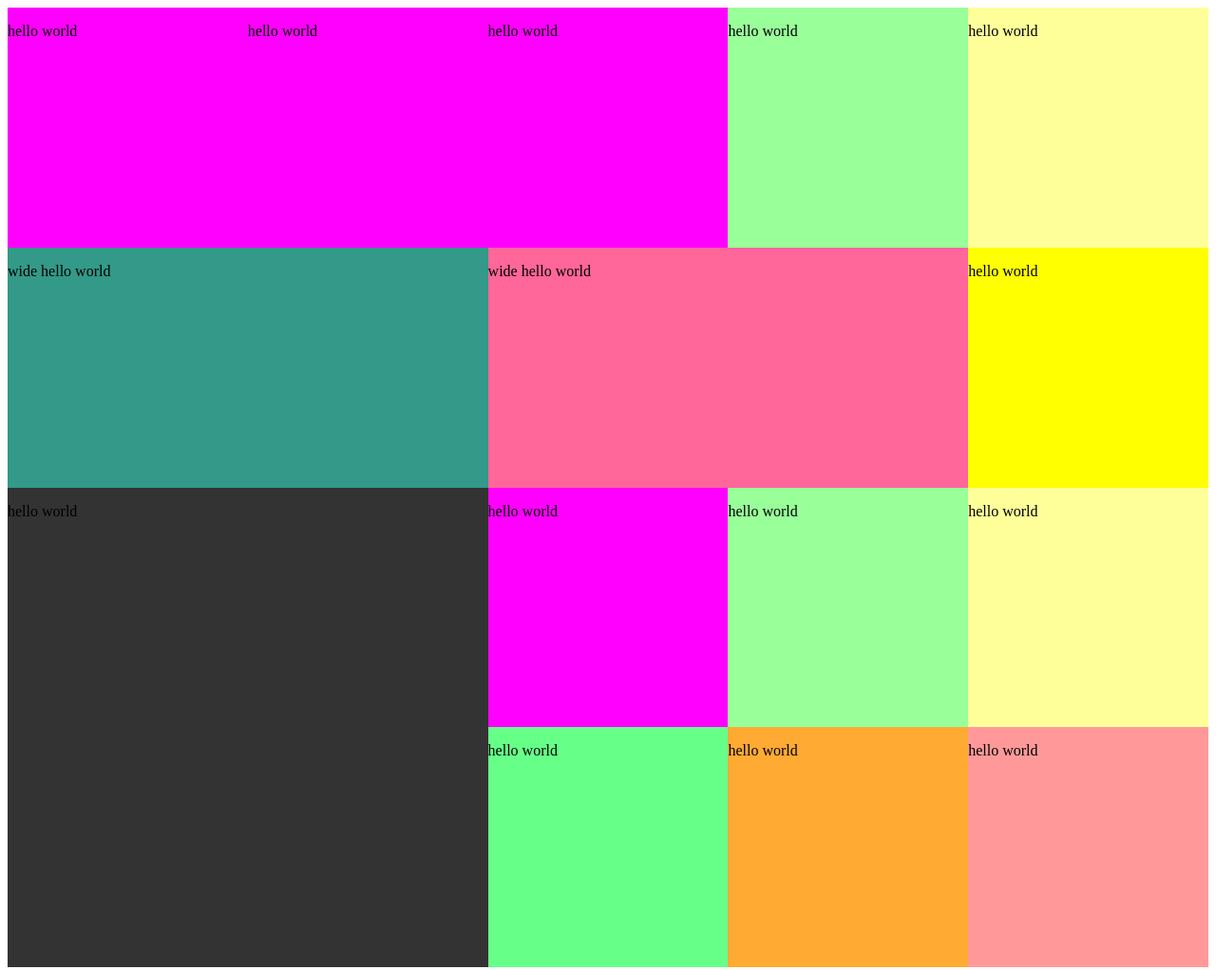
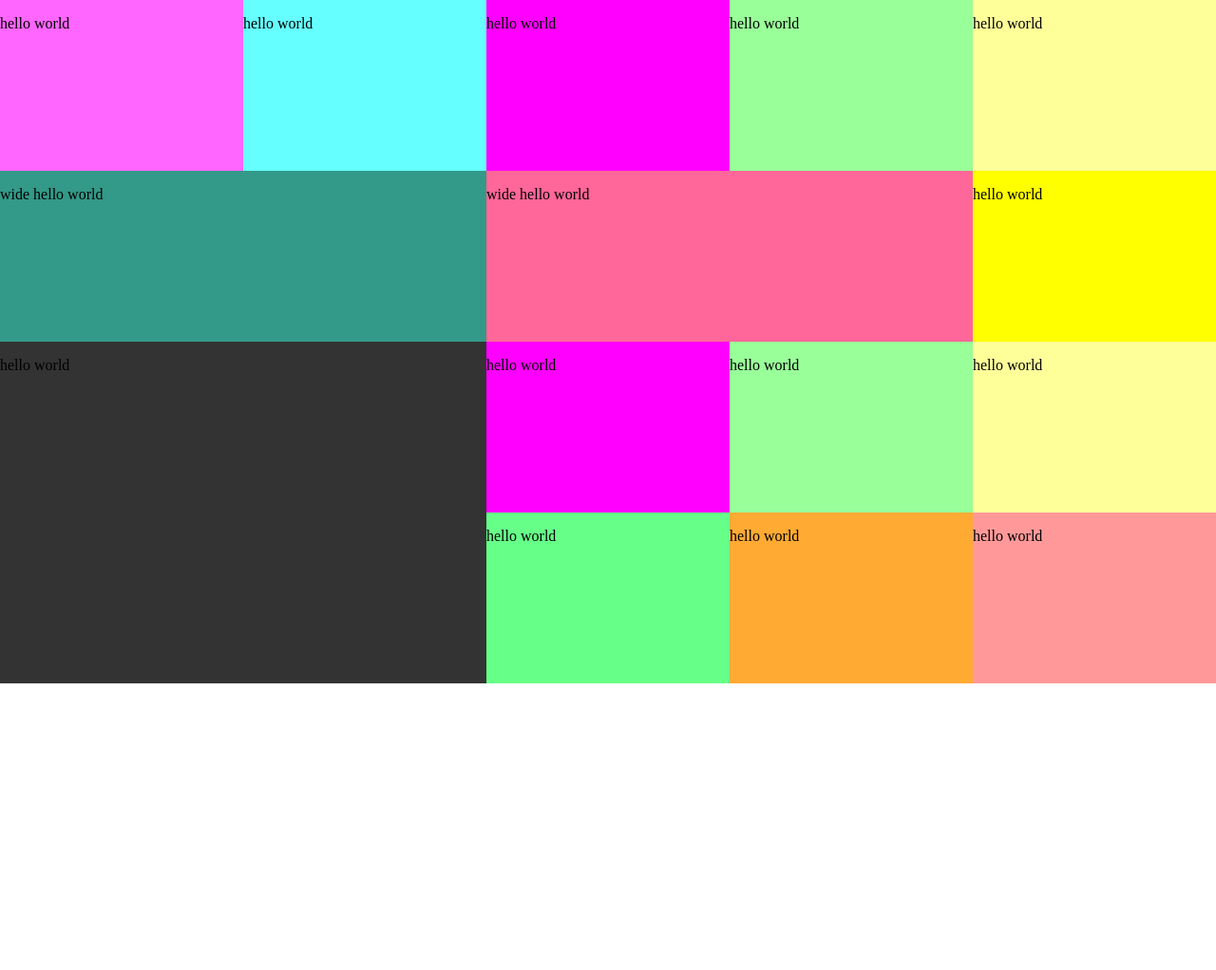
Before and after one commit to johntajima/dash, a plain HTML site: page index.html in a window 1280 px wide. Shown: the whole page at 95% size. After the commit the page ends 800 px from the top, so only its background shows below. Drawn offline with Linux system fonts and the light colour scheme.

Commit message:
maintain ratio

```diff
--- a/index.html
+++ b/index.html
@@ -2,32 +2,30 @@
 <head>
   <script src='jquery.js'></script>
   <style>
+    body { margin:0; padding:0; }
     .grid { position:relative; display:block; background: #f0f0f0;}
-    .vertical { min-width: 768px; max-width:1080px; min-height:1024px; max-height:1920px;}
-    .horizontal { min-height: 768px; max-height:1080px; min-width:1024px; max-height:1920px;}
-
+    .vertical { min-width:768px; max-width:1080px; }
+    .horizontal { min-width:1024px; max-width:1920px; }
     .cell { background:#f0f; display:block; position:absolute; overflow:none; }
-
-
   </style>
 </head>
 
 <body>
   <div class='grid horizontal'>
     <!-- row 1 -->
-    <div class='cell' data-x="0" data-y="0" data-w="1" data-h="1" style='background:#f0f'>
+    <div class='cell' data-x="0" data-y="0" style='background:#f6f'>
       <p>hello world</p>
     </div>
-    <div class='cell' data-x="1" data-y="0" data-w="1" data-h="1" style='background:#f0f'>
+    <div class='cell' data-x="1" data-y="0" style='background:#6ff'>
       <p>hello world</p>
     </div>
-    <div class='cell' data-x="2" data-y="0" data-w="1" data-h="1">
+    <div class='cell' data-x="2" data-y="0">
       <p>hello world</p>
     </div>
-    <div class='cell' data-x="3" data-y="0" data-w="1" data-h="1" style='background:#9f9'>
+    <div class='cell' data-x="3" data-y="0" style='background:#9f9'>
       <p>hello world</p>
     </div>
-    <div class='cell' data-x="4" data-y="0" data-w="1" data-h="1" style='background:#ff9'>
+    <div class='cell' data-x="4" data-y="0" style='background:#ff9'>
       <p>hello world</p>
     </div>
 
@@ -38,7 +36,7 @@
     <div class='cell' data-x="2" data-y="1" data-w="2" data-h="1" style='background:#f69'>
       <p>wide hello world</p>
     </div>
-    <div class='cell' data-x="4" data-y="1" data-w="1" data-h="1" style='background:#ff0'>
+    <div class='cell' data-x="4" data-y="1" style='background:#ff0'>
       <p>hello world</p>
     </div>
 
@@ -46,40 +44,42 @@
     <div class='cell' data-x="0" data-y="2" data-w="2" data-h="2" style='background:#333'>
       <p>hello world</p>
     </div>
-    <div class='cell' data-x="2" data-y="2" data-w="1" data-h="1">
+    <div class='cell' data-x="2" data-y="2">
       <p>hello world</p>
     </div>
-    <div class='cell' data-x="3" data-y="2" data-w="1" data-h="1" style='background:#9f9'>
+    <div class='cell' data-x="3" data-y="2" style='background:#9f9'>
       <p>hello world</p>
     </div>
-    <div class='cell' data-x="4" data-y="2" data-w="1" data-h="1" style='background:#ff9'>
+    <div class='cell' data-x="4" data-y="2" style='background:#ff9'>
       <p>hello world</p>
     </div>
 
     <!-- row 4 -->
-    <div class='cell' data-x="2" data-y="3" data-w="1" data-h="1" style='background:#6f8'>
+    <div class='cell' data-x="2" data-y="3" style='background:#6f8'>
       <p>hello world</p>
     </div>
-    <div class='cell' data-x="3" data-y="3" data-w="1" data-h="1" style='background:#fa3'>
+    <div class='cell' data-x="3" data-y="3" style='background:#fa3'>
       <p>hello world</p>
     </div>
-    <div class='cell' data-x="4" data-y="3" data-w="1" data-h="1" style='background:#f99'>
+    <div class='cell' data-x="4" data-y="3" style='background:#f99'>
       <p>hello world</p>
     </div>
   </div>
 </body>
 
 <script>
+var ratio_w = 1920;
+var ratio_h = 1080;
+
 function resize() {
   var width  = $('.grid').outerWidth();
   var height = $('.grid').outerHeight();
-  var ratio = width > height ? (4/5) : (5/4)
-  /* not right - need 1920x1080 ratio */
+  var ratio = $('.grid.vertical').length ? (ratio_w / ratio_h) : (ratio_h / ratio_w);
   $('.grid').css('height', width * ratio);
-  layout();
+  layout_cells();
 }
 
-function layout() {
+function layout_cells() {
   var gridw = $('.grid').outerWidth();
   var gridh = $('.grid').outerHeight();
   var vertical = $('.grid.vertical').length ? true : false;
@@ -89,20 +89,19 @@ function layout() {
   $('.cell').each(function(){
     var x = $(this).data('x');
     var y = $(this).data('y');
-    var w = $(this).data('w');
-    var h = $(this).data('h');
+    var w = $(this).data('w') || 1;
+    var h = $(this).data('h') || 1;
     $(this).css({
       top: y * cellh + 'px',
       left: x * cellw + "px",
-      width: cellw * w + 'px',
-      height: cellh * h + "px"
+      width: w * cellw + 'px',
+      height: h * cellh + "px"
     })
   });
 }
 
 $(document).ready(function(){
-  resize();
-  $(window).on('resize', resize);
+  $(window).on('resize', resize).trigger('resize');
 })
 </script>
 
```
